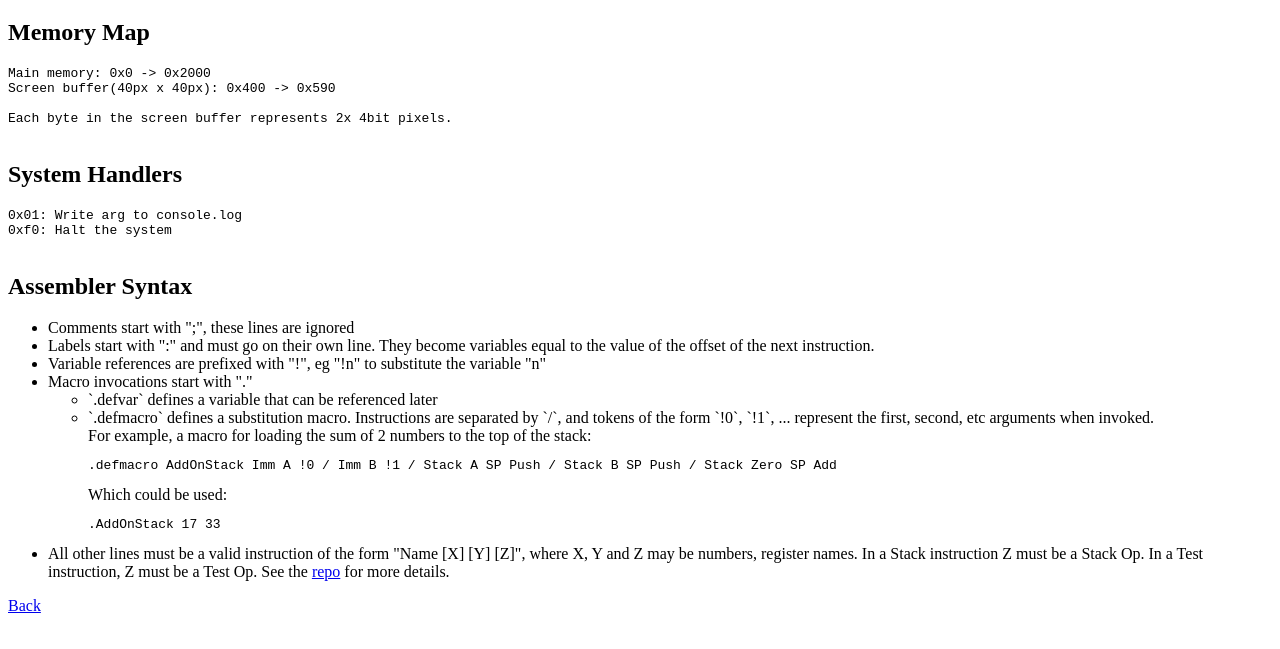
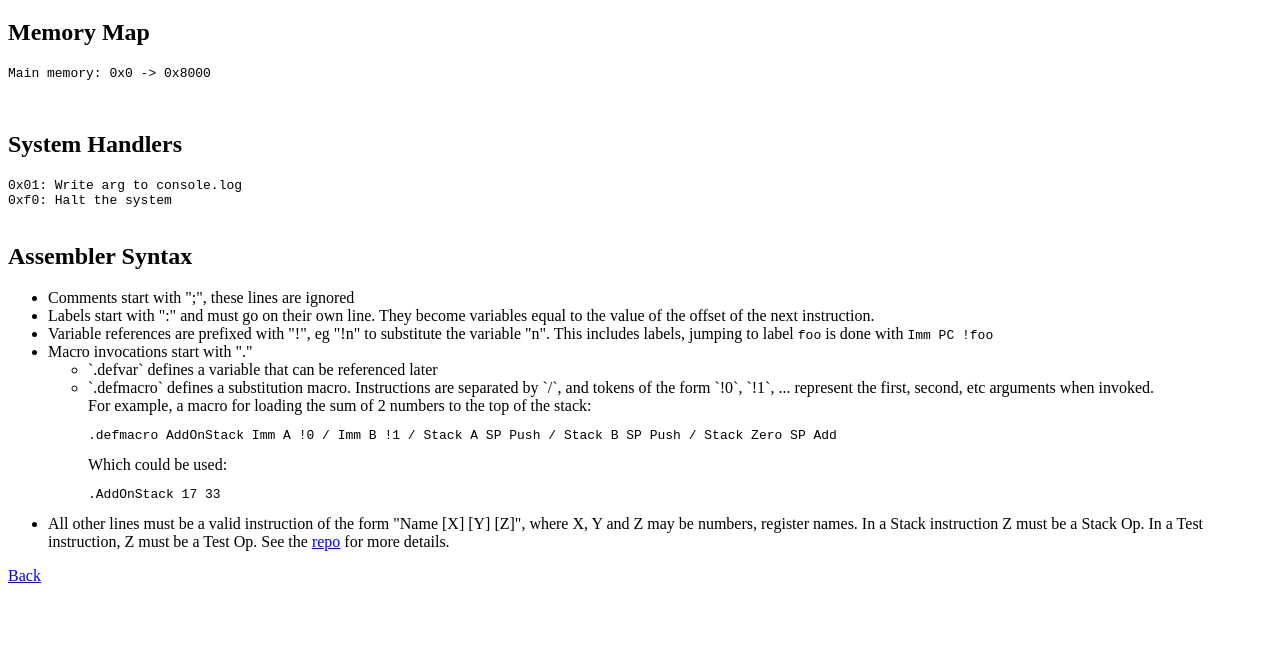
Before and after one commit to phy1um/rust-simple-vm, a plain HTML site: page www/help.html in a window 1280 px wide. Shown: the part 61-710 px from the top of the page. Drawn offline with Linux system fonts and the light colour scheme.

Commit message:
www: improve help

```diff
--- a/www/help.html
+++ b/www/help.html
@@ -7,10 +7,8 @@
     <h1>Help</h1>
     <h2>Memory Map</h2>
     <pre>
-Main memory: 0x0 -&gt; 0x2000
-Screen buffer(40px x 40px): 0x400 -&gt; 0x590
+Main memory: 0x0 -&gt; 0x8000
 
-Each byte in the screen buffer represents 2x 4bit pixels.
     </pre>
     <h2>System Handlers</h2>
     <pre>
@@ -22,7 +20,9 @@ Each byte in the screen buffer represents 2x 4bit pixels.
       <li>Comments start with ";", these lines are ignored</li>
       <li>Labels start with ":" and must go on their own line. They become variables equal to the
         value of the offset of the next instruction.</li>
-      <li>Variable references are prefixed with "!", eg "!n" to substitute the variable "n"</li>
+      <li>Variable references are prefixed with "!", eg "!n" to substitute the variable "n".
+        This includes labels, jumping to label <code>foo</code> is done with
+        <code>Imm PC !foo</code></li>
       <li>Macro invocations start with "."
         <ul>
           <li>`.defvar` defines a variable that can be referenced later</li>
```
